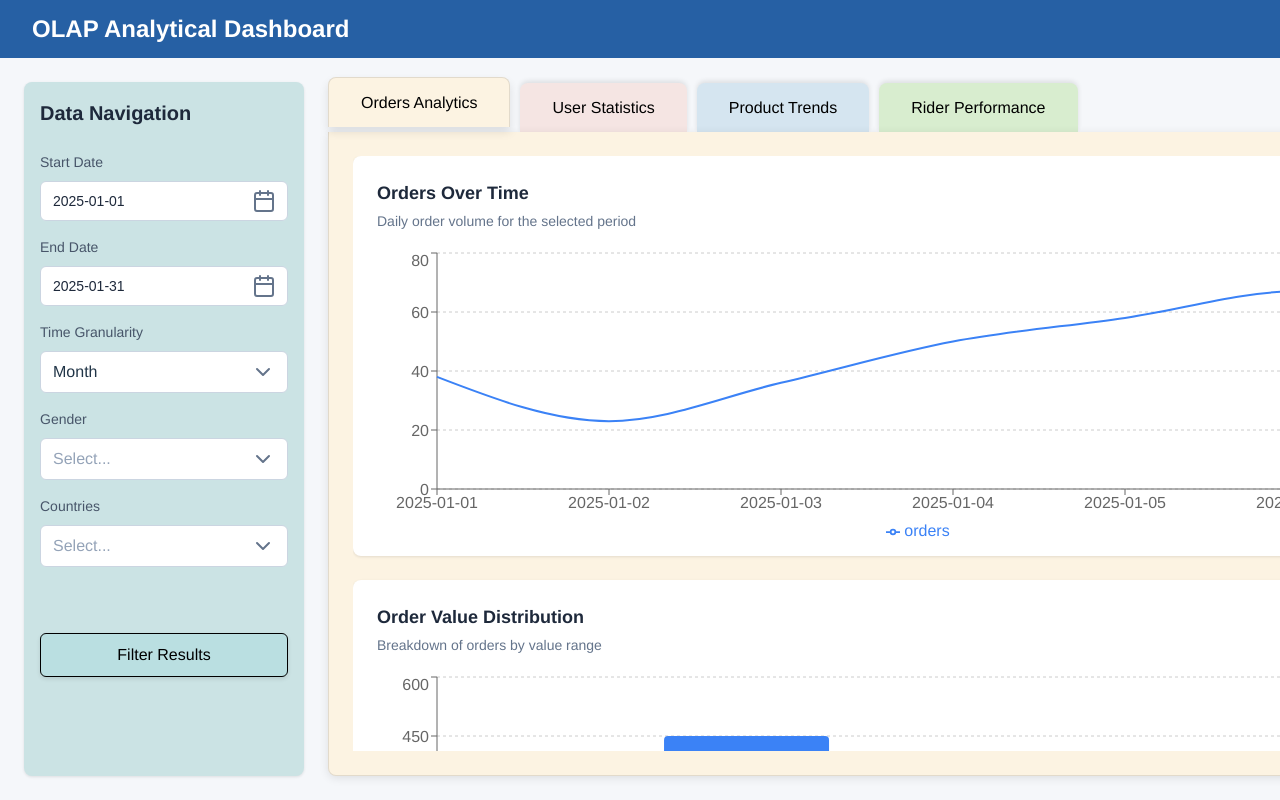
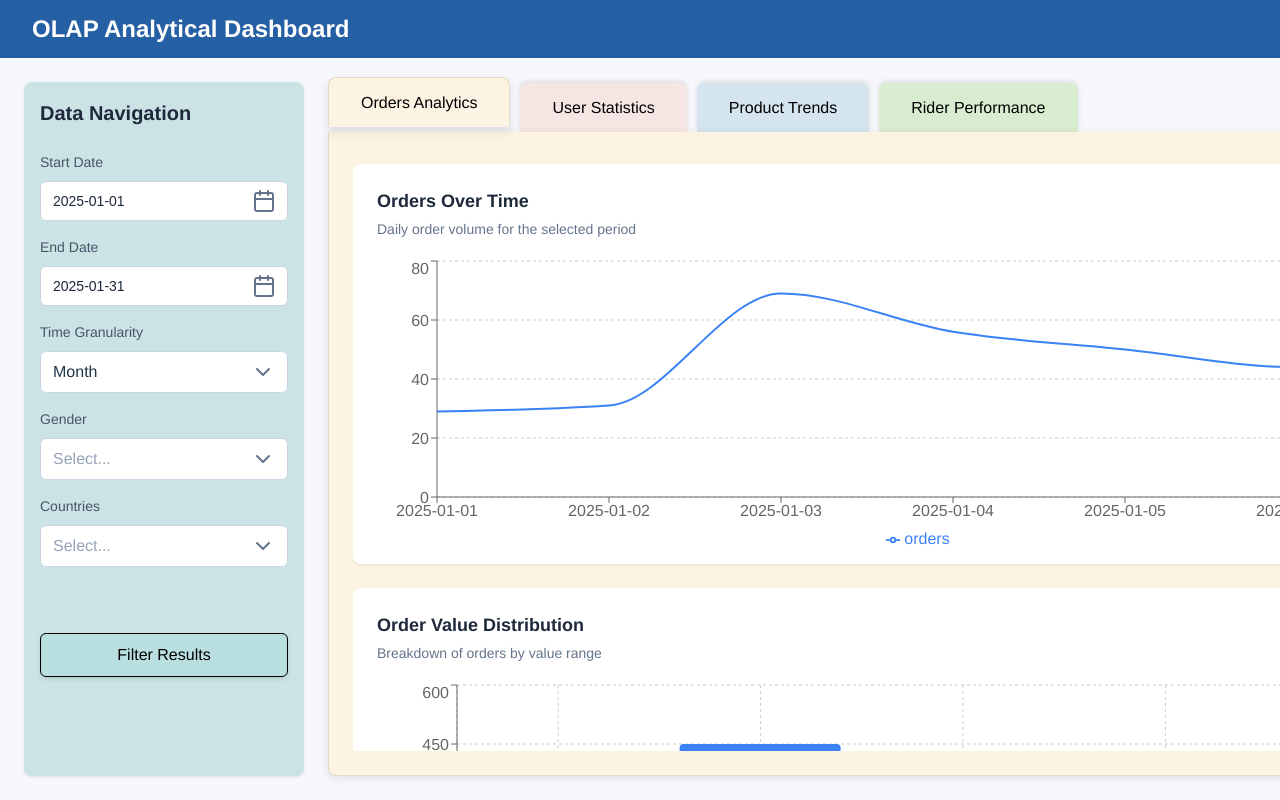
Before and after one commit to trishaguarin/STADVDB-MCO1, a React (Vite) app in the folder stadvdb-app/: page /Orders in a window 1280 px wide. Built offline with nearby package versions, Linux system fonts and the light colour scheme.

Commit message:
added pie charts for user reports and made main content area scrollable

```diff
--- a/stadvdb-app/src/assets/pages/Orders.jsx
+++ b/stadvdb-app/src/assets/pages/Orders.jsx
@@ -1,5 +1,5 @@
 import React, { useState, useEffect, useRef } from 'react';
-import { BarChart, Bar, LineChart, Line, XAxis, YAxis, CartesianGrid, Tooltip, Legend, ResponsiveContainer } from 'recharts';
+import { BarChart, Bar, LineChart, Line, XAxis, YAxis, CartesianGrid, Tooltip, Legend, ResponsiveContainer, Pie, PieChart, Cell } from 'recharts';
 import { Calendar, ChevronDown, X, Check } from 'lucide-react';
 import '../../styles/Orders.css';
 
@@ -105,25 +105,50 @@ const OrdersAnalytics = () => {
       ],
       charts: [
         {
-          type: 'line',
-          title: 'User Growth',
-          description: 'New user signups over time',
-          dataKey: 'users',
-          data: Array.from({ length: 7 }, (_, i) => ({
-            date: `2025-01-${String(i + 1).padStart(2, '0')}`,
-            users: Math.floor(Math.random() * 30) + 5
-          }))
+          type: 'bar',
+          title: 'Orders by Demographics',
+          description: 'Shows how many orders came from each gender and age group across different locations',
+          dataKey: 'orders',
+          data: [
+            { location: 'Metro Manila', Male_18_24: 320, Female_18_24: 280, Male_25_34: 450, Female_25_34: 500 },
+            { location: 'Luzon', Male_18_24: 210, Female_18_24: 190, Male_25_34: 350, Female_25_34: 420 },
+            { location: 'Visayas', Male_18_24: 150, Female_18_24: 160, Male_25_34: 270, Female_25_34: 300 },
+            { location: 'Mindanao', Male_18_24: 130, Female_18_24: 140, Male_25_34: 200, Female_25_34: 240 }
+          ]
         },
         {
-          type: 'bar',
-          title: 'User Activity',
-          description: 'User engagement metrics',
-          dataKey: 'count',
+          type: 'pie',
+          title: 'Customer Segments (Age Group)',
+          description: 'Shows which age group contributes the most to total revenue',
+          dataKey: 'value',
           data: [
-            { activity: 'Page Views', count: 12450 },
-            { activity: 'Sessions', count: 8450 },
-            { activity: 'Purchases', count: 1248 },
-            { activity: 'Returns', count: 75 }
+            { name: '18–24', value: 15000 },
+            { name: '25–34', value: 42000 },
+            { name: '35–44', value: 38000 },
+            { name: '45–54', value: 21000 },
+            { name: '55+', value: 9000 }
+          ]
+        },
+        {
+          type: 'pie',
+          title: 'Customer Segments (Gender)',
+          description: 'Shows which gender segment contributes the most to total revenue',
+          dataKey: 'value',
+          data: [
+            { name: 'Male', value: 52000 },
+            { name: 'Female', value: 48000 }
+          ]
+        },
+        {
+          type: 'pie',
+          title: 'Customer Segments (Location)',
+          description: 'Shows which location segment contributes the most to total revenue',
+          dataKey: 'value',
+          data: [
+            { name: 'Metro Manila', value: 65000 },
+            { name: 'Luzon (Outside Metro Manila)', value: 28000 },
+            { name: 'Visayas', value: 18000 },
+            { name: 'Mindanao', value: 14000 }
           ]
         }
       ]
@@ -171,8 +196,8 @@ const OrdersAnalytics = () => {
       charts: [
         {
           type: 'line',
-          title: 'Delivery Performance',
-          description: 'Average delivery time by day',
+          title: 'Rider Delivery Time Performance',
+          description: 'Average delivery time per rider',
           dataKey: 'time',
           data: Array.from({ length: 7 }, (_, i) => ({
             date: `2025-01-${String(i + 1).padStart(2, '0')}`,
@@ -181,8 +206,8 @@ const OrdersAnalytics = () => {
         },
         {
           type: 'bar',
-          title: 'Rider Ratings',
-          description: 'Average rider ratings',
+          title: 'Orders Completed by Riders',
+          description: 'Orders delivered per rider',
           dataKey: 'rating',
           data: [
             { name: 'Rider 1', rating: 4.8 },
@@ -623,14 +648,42 @@ const OrdersAnalytics = () => {
                                 dot={false}
                               />
                             </LineChart>
+                          ) : chart.type === 'pie' ? (
+                            <PieChart>
+                              <Tooltip />
+                              <Legend />
+                              <Pie
+                                data={chart.data}
+                                dataKey={chart.dataKey}
+                                nameKey="name"
+                                cx="50%"
+                                cy="50%"
+                                outerRadius={100}
+                                label
+                              >
+                                {chart.data.map((entry, index) => (
+                                  <Cell key={`cell-${index}`} fill={['#3b82f6', '#60a5fa', '#93c5fd', '#bfdbfe'][index % 4]} />
+                                ))}
+                              </Pie>
+                            </PieChart>
                           ) : (
                             <BarChart
+                              layout={chart.dataKey === 'rating' ? 'vertical' : 'horizontal'}
                               data={chart.data}
-                              margin={{ top: 5, right: 20, left: 0, bottom: 5 }}
+                              margin={{ top: 5, right: 20, left: 20, bottom: 5 }}
                             >
-                              <CartesianGrid strokeDasharray="3 3" vertical={false} />
-                              <XAxis dataKey={chart.dataKey === 'rating' ? 'name' : Object.keys(chart.data[0])[0]} />
-                              <YAxis />
+                              <CartesianGrid strokeDasharray="3 3" />
+                              {chart.dataKey === 'rating' ? (
+                                <>
+                                  <XAxis type="number" />
+                                  <YAxis dataKey="name" type="category" />
+                                </>
+                              ) : (
+                                <>
+                                  <XAxis dataKey={Object.keys(chart.data[0])[0]} />
+                                  <YAxis />
+                                </>
+                              )}
                               <Tooltip />
                               <Legend />
                               <Bar
--- a/stadvdb-app/src/styles/Orders.css
+++ b/stadvdb-app/src/styles/Orders.css
@@ -84,19 +84,19 @@ html, body, #root {
 
 /* Chart Wrapper */
 .chart-wrapper {
-  flex: 1;
+  flex: 1 1 auto;
   display: flex;
   flex-direction: column;
   gap: 1.5rem;
   min-height: 0;
-  overflow: hidden;
+  overflow: auto;
 }
 
 .chart-grid {
   display: grid;
   gap: 1.5rem;
   grid-template-columns: 1fr;
-  height: 100%;
+  width: 100%;
   min-height: 0;
 }
 
@@ -426,12 +426,14 @@ html, body, #root {
 }
 
 .main-content-container {
-  flex: 1;
+  flex: 1 1 auto;
   display: flex;
   flex-direction: column;
   position: relative;
-  height: 100%;
+  min-height: 0;
   padding-right: 300px;
+  gap: 1.5rem;
+  padding-top: 0.5rem;
 }
 
 .tab-button {
@@ -503,7 +505,7 @@ html, body, #root {
   border: 1px solid rgba(0, 0, 0, 0.1);
   border-top: none;
   margin: -1px 0 0 0;
-  overflow: hidden;
+  overflow: auto;
   width: 1510px;
   transition: background-color 0.3s ease;
 }
```
